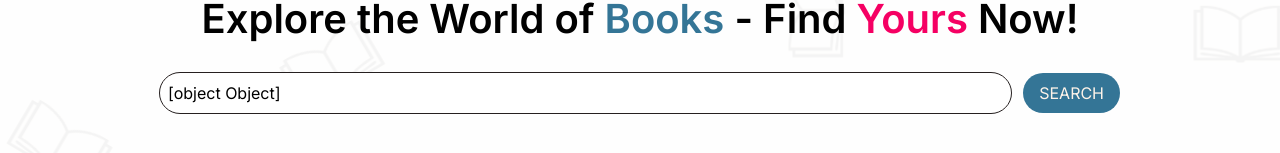
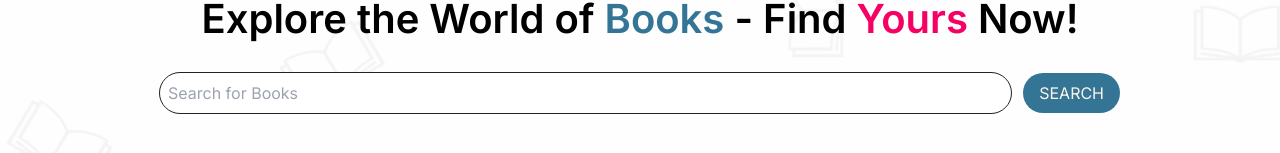
Before and after one commit to karanvirsb/book_finder, a Next.js app: page / in a window 1280 px wide. Shown: the part 349-502 px from the top of the page. Built offline with nearby package versions, Linux system fonts and the light colour scheme; what urql would draw is missing.

Commit message:
added state

```diff
--- a/src/shared/ui/Searchbar.tsx
+++ b/src/shared/ui/Searchbar.tsx
@@ -1,32 +1,22 @@
 import React from "react";
-import { type paramsType } from "../zustand/bookParams";
+import useBookParamsStore from "../zustand/bookParams";
 
 interface ISearchbar {
-	// searchQuery: React.MutableRefObject<string>;
-	searchQuery: string;
-	setSearchQuery: (params: Partial<paramsType>) => void;
 	submitCb: (e: React.FormEvent<HTMLFormElement>) => void;
 }
 
-export default function Searchbar({
-	searchQuery,
-	submitCb,
-	setSearchQuery,
-}: ISearchbar): JSX.Element {
+export default function Searchbar({ submitCb }: ISearchbar): JSX.Element {
+	const [bookParams, setBookParams] = useBookParamsStore((state) => [
+		state.params,
+		state.setParams,
+	]);
 	return (
-		<form
-			className="flex flex-col gap-3 sm:flex-row"
-			onSubmit={(e) => {
-				submitCb(e);
-			}}
-		>
+		<form className="flex flex-col gap-3 sm:flex-row" onSubmit={submitCb}>
 			<input
 				className="min-h-[35px] flex-grow rounded-full border-none px-2 outline outline-1 outline-secondary"
 				placeholder="Search for Books"
-				value={searchQuery}
 				onChange={(e) => {
-					// searchQuery.current = e.target.value;
-					setSearchQuery({ searchQuery: e.target.value });
+					setBookParams({ searchQuery: e.target.value });
 				}}
 			/>
 			<button
```
